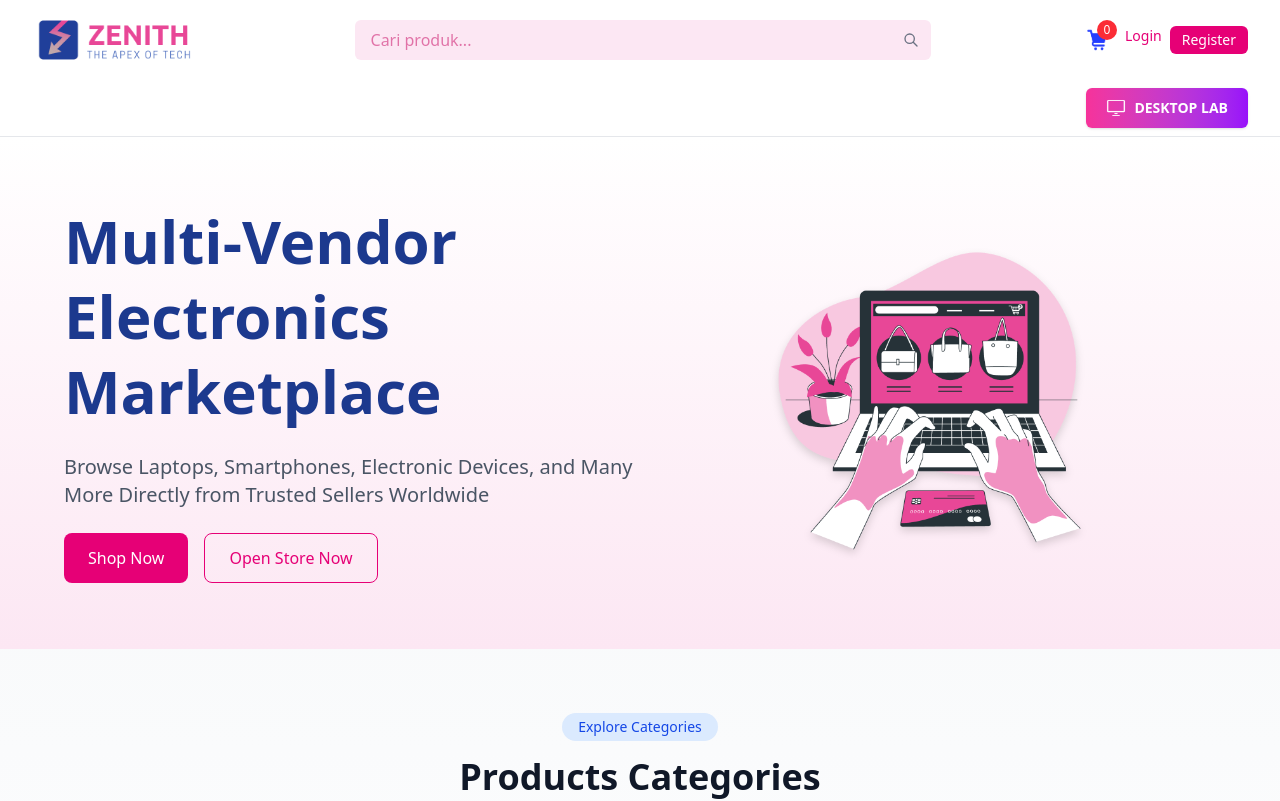
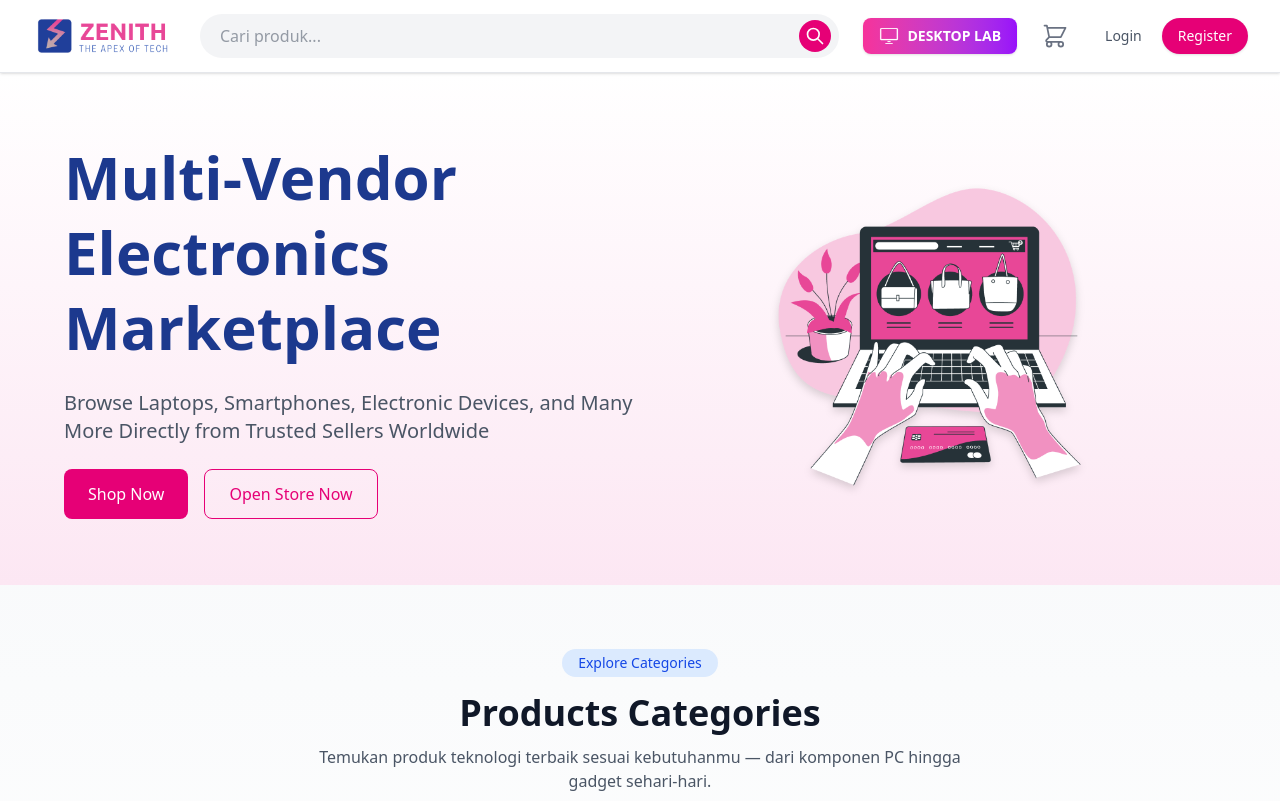
Before and after one commit to sirius-leaf/ZenithNew2, a Vue app in the folder frontend/: page / in a window 1280 px wide. Shown: the top 801 px of the page. Built offline with nearby package versions, Linux system fonts and the light colour scheme.

Commit message:
Polishing navbar

```diff
--- a/frontend/src/components/layout/Navbar.vue
+++ b/frontend/src/components/layout/Navbar.vue
@@ -14,6 +14,20 @@ const isLoggedIn = ref(false)
 const user = ref(null) // <-- data user
 const router = useRouter()
 const route = useRoute()
+
+// Dropdown & Modal State
+const isProfileOpen = ref(false)
+const showLogoutModal = ref(false)
+const profileDropdownRef = ref(null)
+
+// Close dropdown when clicking outside
+onMounted(() => {
+  document.addEventListener('click', (e) => {
+    if (profileDropdownRef.value && !profileDropdownRef.value.contains(e.target)) {
+      isProfileOpen.value = false
+    }
+  })
+})
 
 // Ambil data user dari API (seperti di Dashboard)
 const fetchUser = async () => {
@@ -47,14 +61,21 @@ watch(() => route.path, () => {
   fetchUser()
 })
 
+// Confirm Logout
+const confirmLogout = () => {
+  isProfileOpen.value = false
+  showLogoutModal.value = true
+}
+
 // Logout
 const logout = (e) => {
-  e.stopPropagation()
+  if(e) e.stopPropagation()
   localStorage.removeItem('authToken')
   delete axios.defaults.headers.common['Authorization']
   isLoggedIn.value = false
   user.value = null
   isOpen.value = false
+  showLogoutModal.value = false
   router.push('/')
 }
 
@@ -68,69 +89,123 @@ const handleSearch = () => {
 </script>
 
 <template>
-  <header class="bg-white shadow-sm border-b border-gray-200">
-    <div class="flex items-center justify-between px-4 md:px-8 py-3">
+  <header class="bg-white shadow-sm border-b border-gray-200 relative z-50">
+    <div class="flex items-center justify-between px-4 md:px-8 py-3 gap-6">
       <!-- Logo -->
-      <RouterLink to="/dashboard" class="flex items-center gap-2">
-        <img src="/src/assets/logo.png" alt="Zenith Logo" class="h-14 w-auto" />
+      <RouterLink to="/dashboard" class="flex-shrink-0">
+        <img src="/src/assets/logo.png" alt="Zenith Logo" class="h-12 w-auto" />
       </RouterLink>
 
       <!-- Pencarian -->
-      <div class="flex-1 mx-4 max-w-xl">
+      <div class="flex-1 max-w-4xl">
         <div class="relative">
           <input
             v-model="searchQuery"
             @keypress.enter.prevent="handleSearch"
             type="text"
             placeholder="Cari produk..."
-            class="w-full px-4 py-2 text-md text-pink-700 bg-pink-100 border-none rounded-md focus:outline-none focus:ring-2 focus:ring-pink-500"
+            class="w-full px-5 py-2.5 text-md text-gray-700 bg-gray-100 border-none rounded-full focus:outline-none focus:ring-2 focus:ring-pink-500 transition-all"
           />
-          <svg xmlns="http://www.w3.org/2000/svg" class="h-4 w-4 text-gray-500 absolute right-3 top-1/2 transform -translate-y-1/2" fill="none" viewBox="0 0 24 24" stroke="currentColor">
+          <button @click="handleSearch" class="absolute right-2 top-1/2 transform -translate-y-1/2 p-1.5 bg-pink-600 rounded-full text-white hover:bg-pink-700 transition">
+            <svg xmlns="http://www.w3.org/2000/svg" class="h-5 w-5" fill="none" viewBox="0 0 24 24" stroke="currentColor">
               <path stroke-linecap="round" stroke-linejoin="round" stroke-width="2" d="M21 21l-6-6m2-5a7 7 0 11-14 0 7 7 0 0114 0z" />
             </svg>
+          </button>
         </div>
       </div>
 
-      <!-- Keranjang & Akun -->
-      <div class="flex items-center gap-4">
-        <RouterLink to="/cart" class="relative">
-          <img :src="cartIcon" alt="Cart" class="h-6 w-6" />
-          <span class="absolute -top-2 -right-2 bg-red-500 text-white text-xs rounded-full w-5 h-5 flex items-center justify-center">0</span>
+      <!-- Desktop Lab Button -->
+      <RouterLink
+        to="/dashboard/manage/pcBuild"
+        class="hidden md:inline-flex items-center px-4 py-2 bg-gradient-to-r from-pink-500 to-purple-600 text-white font-bold text-sm rounded-lg hover:from-pink-600 hover:to-purple-700 transition-all duration-200 shadow-sm whitespace-nowrap"
+      >
+        <img :src="desktopIcon" alt="Desktop Lab" class="w-5 h-5 mr-2" />
+        DESKTOP LAB
       </RouterLink>
 
-        <!-- Akun: tampilkan nama dari API -->
+      <!-- Keranjang & Akun -->
+      <div class="flex items-center gap-6">
+        <!-- Cart -->
+        <RouterLink to="/cart" class="text-gray-500 hover:text-pink-600 transition-colors">
+          <svg xmlns="http://www.w3.org/2000/svg" class="h-7 w-7" fill="none" viewBox="0 0 24 24" stroke="currentColor">
+            <path stroke-linecap="round" stroke-linejoin="round" stroke-width="1.5" d="M3 3h2l.4 2M7 13h10l4-8H5.4M7 13L5.4 5M7 13l-2.293 2.293c-.63.63-.184 1.707.707 1.707H17m0 0a2 2 0 100 4 2 2 0 000-4zm-8 2a2 2 0 11-4 0 2 2 0 014 0z" />
+          </svg>
+        </RouterLink>
+
+        <!-- Akun Dropdown -->
+        <div v-if="isLoggedIn" class="relative" ref="profileDropdownRef">
+          <button
+            @click="isProfileOpen = !isProfileOpen"
+            class="flex items-center gap-2 focus:outline-none"
+          >
+            <div class="w-9 h-9 rounded-full bg-pink-50 flex items-center justify-center border border-pink-100 text-pink-600">
+              <svg xmlns="http://www.w3.org/2000/svg" class="h-6 w-6" fill="none" viewBox="0 0 24 24" stroke="currentColor">
+                <path stroke-linecap="round" stroke-linejoin="round" stroke-width="1.5" d="M16 7a4 4 0 11-8 0 4 4 0 018 0zM12 14a7 7 0 00-7 7h14a7 7 0 00-7-7z" />
+              </svg>
+            </div>
+          </button>
+
+          <!-- Dropdown Menu -->
+          <div
+            v-if="isProfileOpen"
+            class="absolute right-0 mt-2 w-48 bg-white rounded-xl shadow-lg border border-gray-100 py-2 z-50 transform origin-top-right transition-all"
+          >
+            <div class="px-4 py-2 border-b border-gray-100 mb-1">
+              <p class="text-sm font-semibold text-gray-900 truncate">{{ user?.name || 'User' }}</p>
+              <p class="text-xs text-gray-500 truncate">{{ user?.email }}</p>
+            </div>
+
             <RouterLink
-          v-if="isLoggedIn"
               to="/profile"
-          class="flex items-center gap-2 px-3 py-2 rounded-lg bg-gray-50 hover:bg-gray-200 transition-colors cursor-pointer"
+              class="block px-4 py-2 text-sm text-gray-700 hover:bg-pink-50 hover:text-pink-600 transition-colors"
+              @click="isProfileOpen = false"
             >
-          <img :src="accountIcon" alt="Profile" class="h-8 w-8 rounded-full" />
-          <span class="text-sm font-medium text-gray-700">
-            {{ user?.name || 'User' }}
-          </span>
+              Profile
+            </RouterLink>
+
             <button
-            @click.stop="logout"
-            class="ml-3 px-3 py-1 text-xs font-medium text-white bg-red-600 rounded-md hover:bg-red-700 transition-colors duration-200"
+              @click="confirmLogout"
+              class="w-full text-left block px-4 py-2 text-sm text-red-600 hover:bg-red-50 transition-colors"
             >
               Logout
             </button>
-        </RouterLink>
+          </div>
+        </div>
 
         <div v-else class="flex gap-2">
-          <RouterLink to="/login" class="text-sm text-pink-600 hover:text-pink-800">Login</RouterLink>
-          <RouterLink to="/register" class="text-sm bg-pink-600 text-white px-3 py-1 rounded-md hover:bg-pink-700">Register</RouterLink>
+          <RouterLink to="/login" class="text-sm font-medium text-gray-600 hover:text-pink-600 px-3 py-2">Login</RouterLink>
+          <RouterLink to="/register" class="text-sm font-medium bg-pink-600 text-white px-4 py-2 rounded-full hover:bg-pink-700 transition shadow-sm">Register</RouterLink>
         </div>
       </div>
     </div>
 
-    <div class="px-4 md:px-8 py-2 flex justify-end">
-      <RouterLink
-        to="/dashboard/manage/pcBuild"
-        class="inline-flex items-center px-5 py-2.5 bg-gradient-to-r from-pink-500 to-purple-600 text-white font-bold text-sm rounded-md hover:from-pink-600 hover:to-purple-700 transition-all duration-200 shadow-sm"
+    <!-- Logout Modal -->
+    <div v-if="showLogoutModal" class="fixed inset-0 z-[100] flex items-center justify-center bg-black/50 backdrop-blur-sm p-4">
+      <div class="bg-white rounded-2xl shadow-xl max-w-sm w-full p-6 transform transition-all scale-100">
+        <div class="text-center">
+          <div class="mx-auto flex items-center justify-center h-12 w-12 rounded-full bg-red-100 mb-4">
+            <svg class="h-6 w-6 text-red-600" fill="none" viewBox="0 0 24 24" stroke="currentColor">
+              <path stroke-linecap="round" stroke-linejoin="round" stroke-width="2" d="M12 9v2m0 4h.01m-6.938 4h13.856c1.54 0 2.502-1.667 1.732-3L13.732 4c-.77-1.333-2.694-1.333-3.464 0L3.34 16c-.77 1.333.192 3 1.732 3z" />
+            </svg>
+          </div>
+          <h3 class="text-lg font-bold text-gray-900 mb-2">Konfirmasi Logout</h3>
+          <p class="text-sm text-gray-500 mb-6">Apakah Anda yakin ingin keluar dari akun Anda?</p>
+          <div class="flex gap-3">
+            <button
+              @click="showLogoutModal = false"
+              class="flex-1 px-4 py-2 bg-gray-100 text-gray-700 font-medium rounded-lg hover:bg-gray-200 transition"
             >
-        <img :src="desktopIcon" alt="Desktop Lab" class="w-5 h-5 mr-2" />
-        DESKTOP LAB
-      </RouterLink>
+              Batal
+            </button>
+            <button
+              @click="logout"
+              class="flex-1 px-4 py-2 bg-red-600 text-white font-medium rounded-lg hover:bg-red-700 transition"
+            >
+              Keluar
+            </button>
+          </div>
+        </div>
+      </div>
     </div>
   </header>
 </template>
```
Lines whose indentation alone changed are shown as unchanged.
